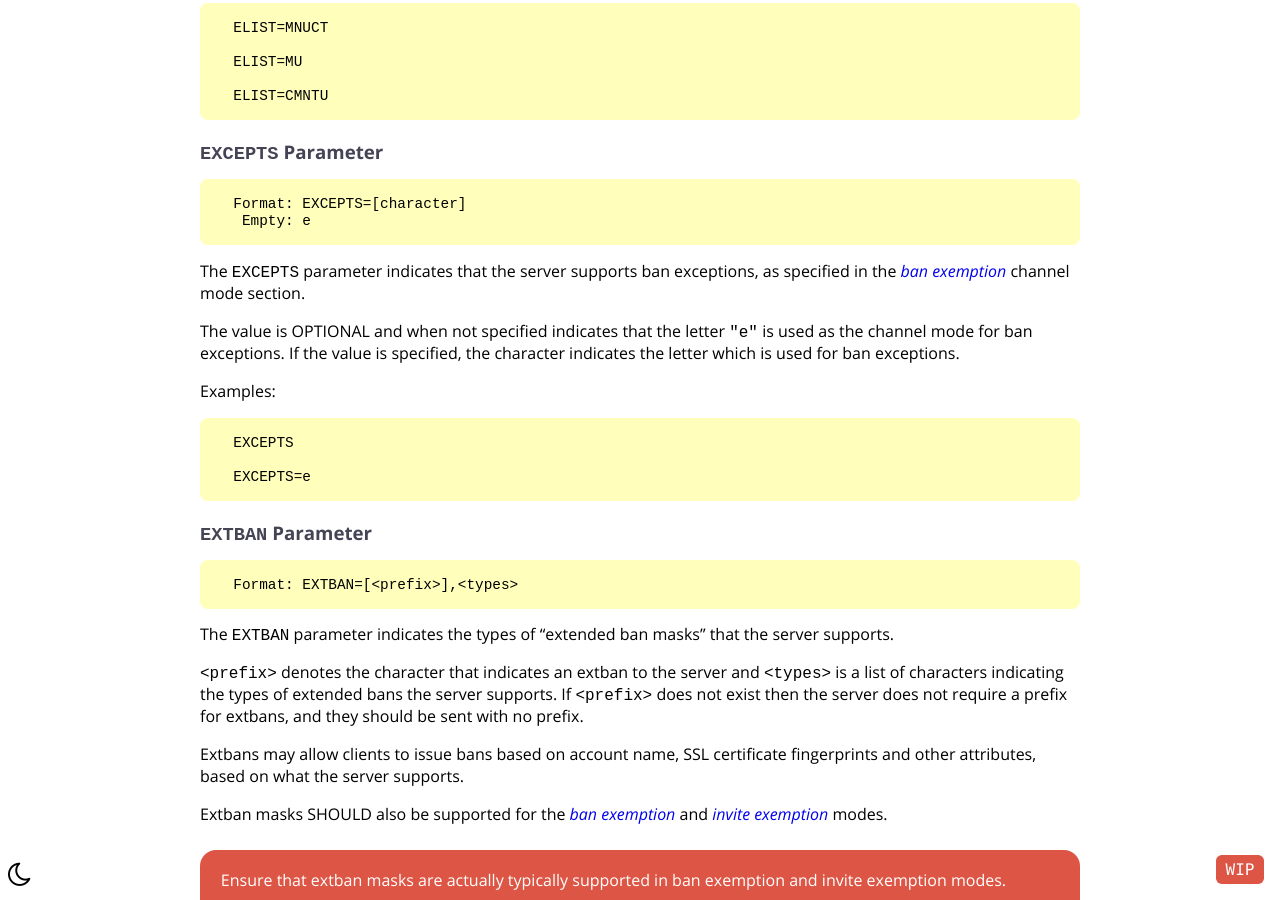
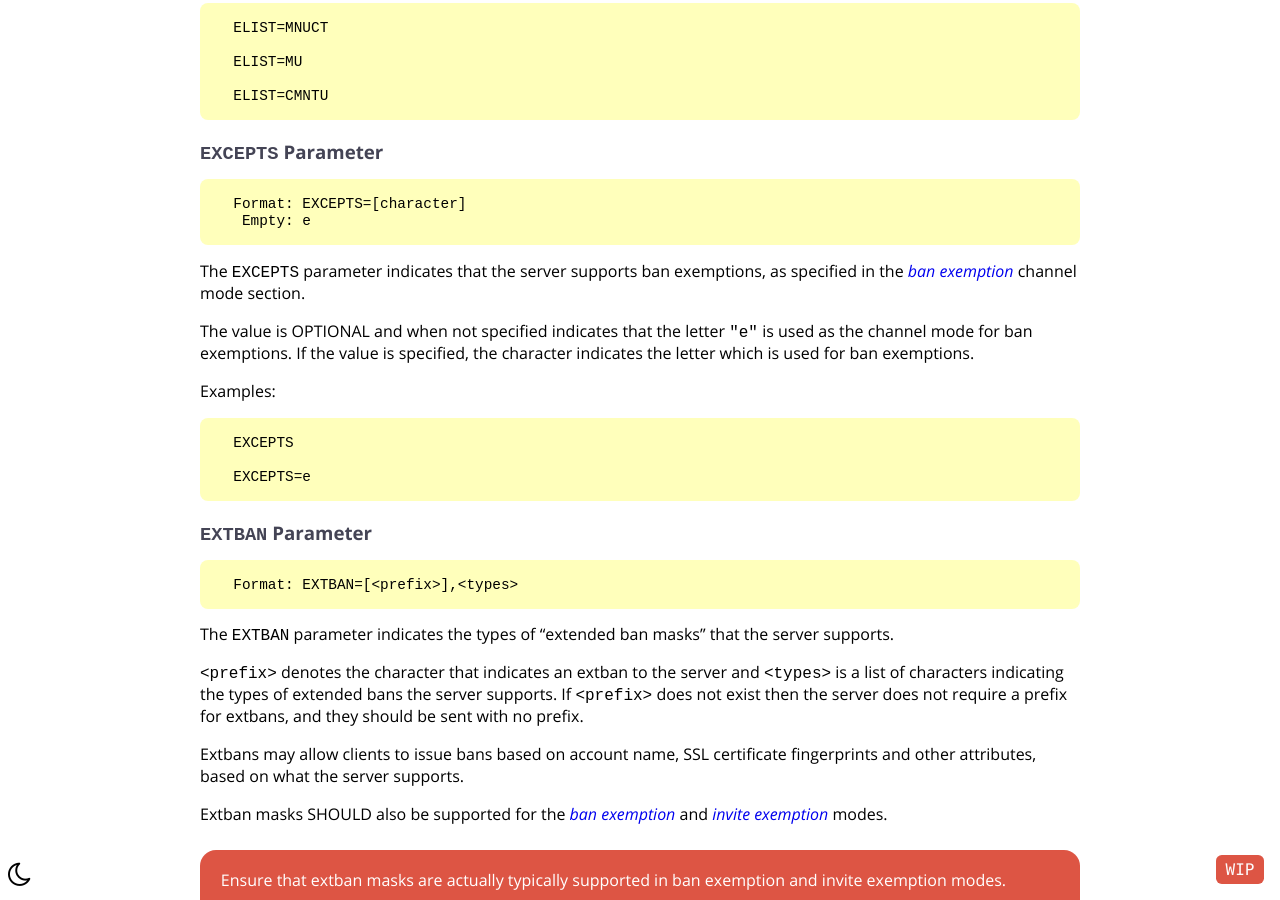
Before and after one commit to ircdocs/modern-irc, a Jekyll site: the page built from index.md, in a window 1280 px wide and 900 px high, scrolled down 86857 px. Built offline with Jekyll 4.4.1, drawn with Linux system fonts in a browser that asks for light colours; the table of contents is made by our own code; some of the changed text lies outside the part shown.

Commit message:
Fix inconsistencies and broken internal links by renaming 'exception' to 'exemption'.

```diff
--- a/_includes/modern-appendix.md
+++ b/_includes/modern-appendix.md
@@ -85,7 +85,8 @@ This channel mode controls a list of client masks that are 'banned' from joining
 
 If this mode is set on a channel, and a client sends a `JOIN` request for this channel, their nickmask (the combination of `nick!user@host`) is compared with each banned client mask set with this mode. If they match one of these banned masks, they will receive an {% numeric ERR_BANNEDFROMCHAN %} reply and the `JOIN` command will fail. See the [ban exemption](#ban-exemption-channel-mode) mode for more details.
 
-### Exception Channel Mode
+<a id="exception-channel-mode"></a>
+### Ban Exemption Channel Mode
 
 This mode is used in almost all IRC software today. The standard mode letter used for it is `"+e"`, but it SHOULD be defined in the {% isupport EXCEPTS %} `RPL_ISUPPORT` parameter on connection.
 
@@ -109,7 +110,8 @@ This channel mode controls whether new users need to be invited to the channel b
 
 If this mode is set on a channel, a user must have received an {% message INVITE %} for this channel before being allowed to join it. If they have not received an invite, they will receive an {% numeric ERR_INVITEONLYCHAN %} reply and the command will fail.
 
-### Invite-Exception Channel Mode
+<a id="invite-exception-channel-mode"></a>
+### Invite-Exemption Channel Mode
 
 This mode is used in almost all IRC software today. The standard mode letter used for it is `"+I"`, but it SHOULD be defined in the {% isupport INVEX %} `RPL_ISUPPORT` parameter on connection.
 
@@ -1232,9 +1234,9 @@ Examples:
       Format: EXCEPTS=[character]
        Empty: e
 
-The `EXCEPTS` parameter indicates that the server supports ban exceptions, as specified in the [ban exemption](#ban-exemption-channel-mode) channel mode section.
-
-The value is OPTIONAL and when not specified indicates that the letter `"e"` is used as the channel mode for ban exceptions. If the value is specified, the character indicates the letter which is used for ban exceptions.
+The `EXCEPTS` parameter indicates that the server supports ban exemptions, as specified in the [ban exemption](#ban-exemption-channel-mode) channel mode section.
+
+The value is OPTIONAL and when not specified indicates that the letter `"e"` is used as the channel mode for ban exemptions. If the value is specified, the character indicates the letter which is used for ban exemptions.
 
 Examples:
 
@@ -1289,9 +1291,9 @@ Examples:
       Format: INVEX=[character]
        Empty: I
 
-The `INVEX` parameter indicates that the server supports invite exceptions, as specified in the [invite exemption](#invite-exemption-channel-mode) channel mode section.
-
-The value is OPTIONAL and when not specified indicates that the letter `"I"` is used as the channel mode for invite exceptions. If the value is specified, the character indicates the letter which is used for invite exceptions.
+The `INVEX` parameter indicates that the server supports invite exemptions, as specified in the [invite exemption](#invite-exemption-channel-mode) channel mode section.
+
+The value is OPTIONAL and when not specified indicates that the letter `"I"` is used as the channel mode for invite exemptions. If the value is specified, the character indicates the letter which is used for invite exemptions.
 
 Examples:
 
```
Also changed, not shown: other parts of _includes/modern-appendix.md (+6 -6 lines), _includes/messages/server_queries.md (+2 -2 lines).
